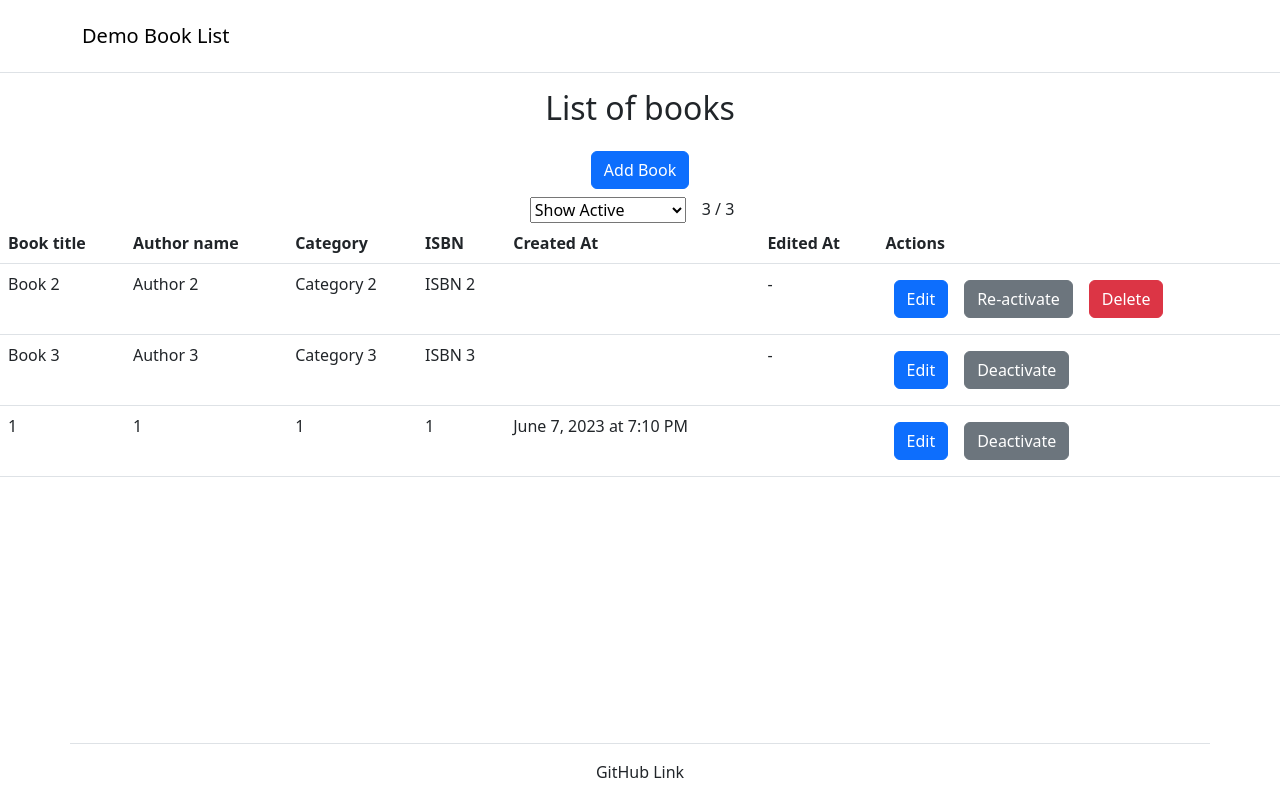
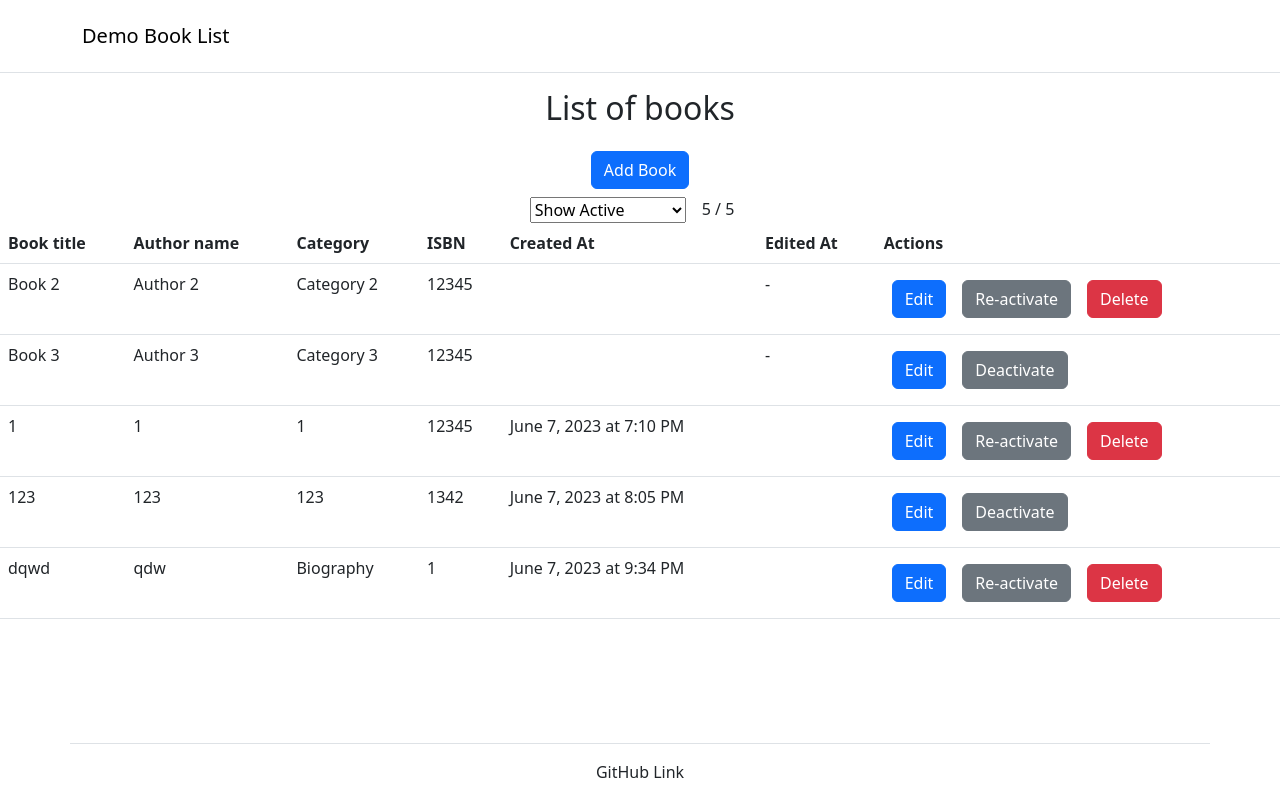
Before and after one commit to balukhdima/react-test-task, a React (Create React App) app: page / in a window 1280 px wide. Built offline with nearby package versions, Linux system fonts and the light colour scheme; data requests are answered from the project's data file.

Commit message:
added correct input types for form elements

```diff
--- a/db.json
+++ b/db.json
@@ -5,7 +5,7 @@
       "title": "Book 2",
       "author": "Author 2",
       "category": "Category 2",
-      "isbn": "ISBN 2",
+      "isbn": 12345,
       "createdAt": "",
       "editedAt": "",
       "status": "0"
@@ -15,7 +15,7 @@
       "title": "Book 3",
       "author": "Author 3",
       "category": "Category 3",
-      "isbn": "ISBN 3",
+      "isbn": 12345,
       "createdAt": "",
       "editedAt": "",
       "status": "1"
@@ -24,10 +24,28 @@
       "title": "1",
       "author": "1",
       "category": "1",
+      "isbn": 12345,
+      "createdAt": "June 7, 2023 at 7:10 PM",
+      "status": "0",
+      "id": "rFf5Ejp"
+    },
+    {
+      "title": "123",
+      "author": "123",
+      "category": "123",
+      "isbn": "1342",
+      "status": "1",
+      "createdAt": "June 7, 2023 at 8:05 PM",
+      "id": "syeKHYj"
+    },
+    {
+      "title": "dqwd",
+      "author": "qdw",
+      "category": "Biography",
       "isbn": "1",
-      "createdAt": "June 7, 2023 at 7:10 PM",
-      "status": "1",
-      "id": "rFf5Ejp"
+      "status": "0",
+      "createdAt": "June 7, 2023 at 9:34 PM",
+      "id": "As7GsCT"
     }
   ]
 }
--- a/src/components/CreateEditBook.tsx
+++ b/src/components/CreateEditBook.tsx
@@ -1,9 +1,16 @@
-import React from "react";
+import React, { useState } from "react";
 import { useNavigate } from "react-router-dom";
 import "../index.css";
 
 function CreateEditBook() {
   const navigate = useNavigate();
+
+  const [selectedOption, setSelectedOption] = useState("");
+
+  const handleChangeCategory = (event: React.ChangeEvent<HTMLSelectElement>) => {
+    const selectedValue = event.target.value;
+    setSelectedOption(selectedValue);
+  };
 
   function checkRequiredInputs(event: React.FormEvent<HTMLFormElement>) {
     const formElements = Array.from(
@@ -42,7 +49,6 @@ function CreateEditBook() {
   }
 
   function handleSubmit(event: React.FormEvent<HTMLFormElement>) {
-    console.log(1);
     event.preventDefault();
     const bookData = new FormData(event.currentTarget);
 
@@ -106,12 +112,23 @@ function CreateEditBook() {
             <div className="row mb-3">
               <label className="col-sm-4 col-form-label">Category</label>
               <div className="col-sm-8">
-                <input
+                <select
+                  className="form-control"
+                  name="category"
+                  value= {selectedOption}
+                  onChange={handleChangeCategory}
+                >
+                  <option value="Fiction">Fiction</option>
+                  <option value="Novel">Novel</option>
+                  <option value="Romance">Romance</option>
+                  <option value="Biography">Biography</option>
+                </select>
+                {/* <input
                   required
                   name="category"
                   className="form-control"
                   defaultValue=""
-                />
+                /> */}
               </div>
             </div>
 
@@ -120,6 +137,8 @@ function CreateEditBook() {
               <div className="col-sm-8">
                 <input
                   required
+                  type="number"
+                  min={0}
                   name="isbn"
                   className="form-control"
                   defaultValue=""
--- a/src/components/Dashboard.tsx
+++ b/src/components/Dashboard.tsx
@@ -7,7 +7,7 @@ function DashBoard() {
     title: string;
     author: string;
     category: string;
-    isbn: string;
+    isbn: number;
     createdAt: string;
     editedAt: string;
     status: string;
@@ -67,7 +67,6 @@ function DashBoard() {
       ...book,
       status: book.status === "1" ? "0" : "1",
     };
-    console.log(updatedData);
 
     fetch("http://localhost:3004/books/" + book.id, {
       method: "PUT",
```
